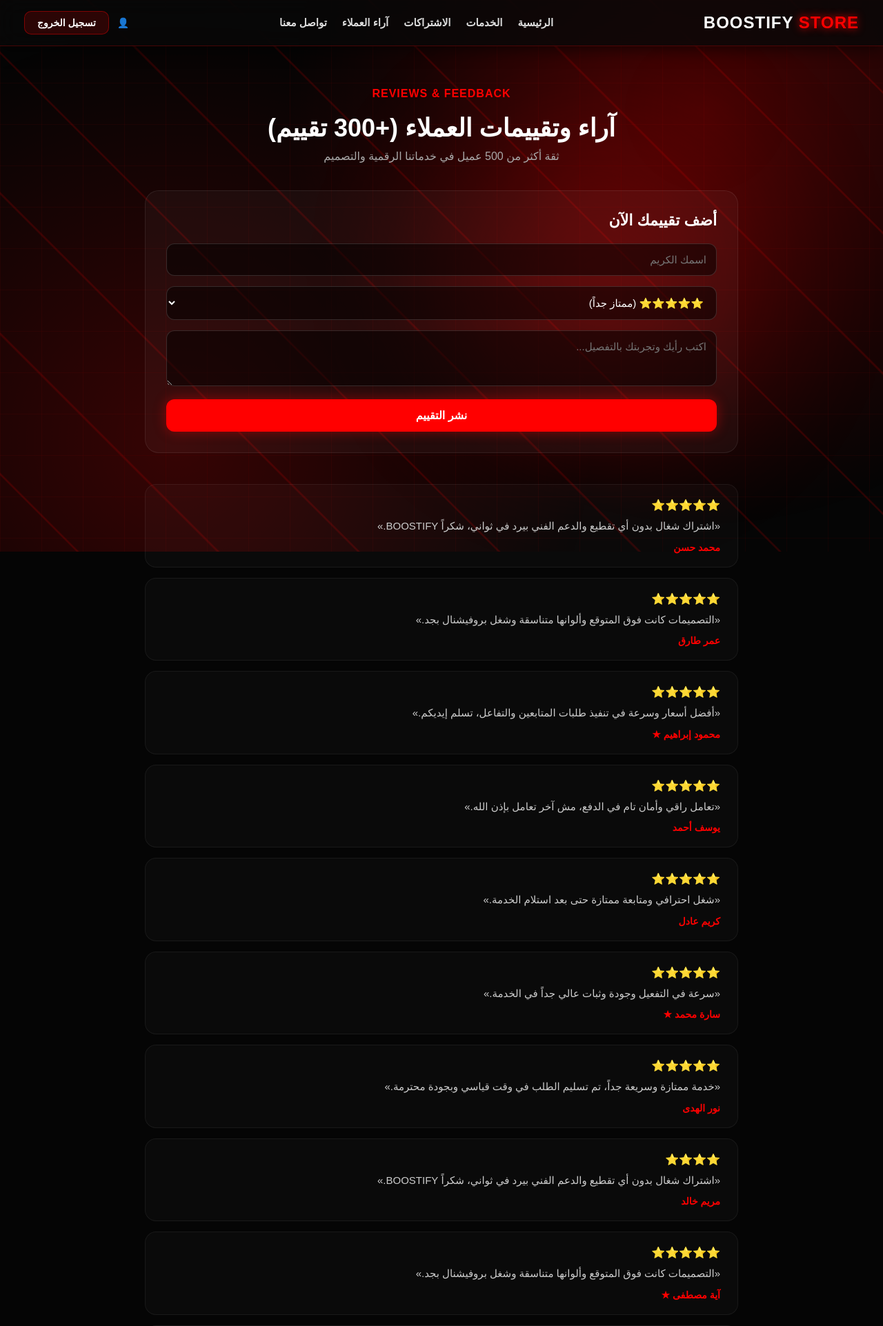
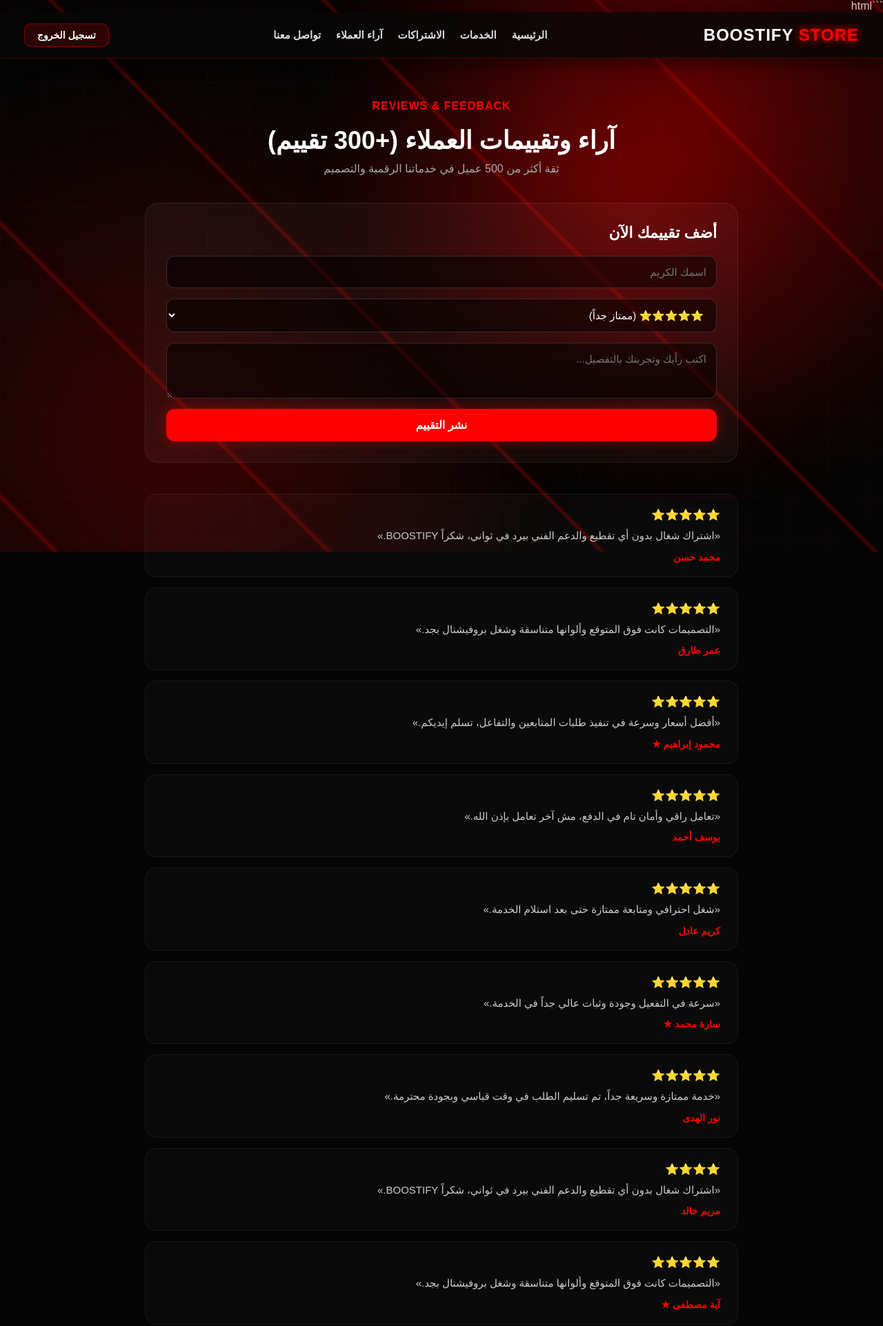
Before and after one commit to maarwan7081828/BOOSTIFY_STORE1, a Flask app: page /reviews in a window 1280 px wide. Shown: the top 1923 px of the page at 69% size. Run offline with Flask 3, Linux system fonts and the light colour scheme; a user stored in the database is signed in.

Commit message:
Restore neon grid and moving laser background

````diff
--- a/static/css/style.css
+++ b/static/css/style.css
@@ -2,6 +2,10 @@
     box-sizing: border-box;
     margin: 0;
     padding: 0;
+}
+
+html {
+    scroll-behavior: smooth;
 }
 
 body {
@@ -14,93 +18,226 @@ body {
     overflow-x: hidden;
 }
 
-/* ================= الخطوط والشبكة النيون المتحركة في الخلفية (نفس الفيديو) ================= */
+/* =========================================================
+   NEON BACKGROUND
+========================================================= */
+
 .animated-bg-lines {
     position: fixed;
-    top: 0;
-    left: 0;
+    inset: 0;
     width: 100vw;
     height: 100vh;
+
     pointer-events: none;
-    z-index: -1;
     overflow: hidden;
+
+    z-index: 0;
+
     background:
-        radial-gradient(circle at 80% 20%, rgba(255, 0, 0, 0.25) 0%, transparent 50%),
-        radial-gradient(circle at 20% 80%, rgba(255, 0, 0, 0.2) 0%, transparent 50%),
-        linear-gradient(rgba(255, 0, 0, 0.05) 1px, transparent 1px),
-        linear-gradient(90deg, rgba(255, 0, 0, 0.05) 1px, transparent 1px);
-    background-size: 100% 100%, 100% 100%, 60px 60px, 60px 60px;
+        radial-gradient(
+            circle at 80% 20%,
+            rgba(255, 0, 0, 0.28) 0%,
+            transparent 48%
+        ),
+        radial-gradient(
+            circle at 20% 80%,
+            rgba(255, 0, 0, 0.20) 0%,
+            transparent 48%
+        ),
+        linear-gradient(
+            rgba(255, 0, 0, 0.055) 1px,
+            transparent 1px
+        ),
+        linear-gradient(
+            90deg,
+            rgba(255, 0, 0, 0.055) 1px,
+            transparent 1px
+        );
+
+    background-size:
+        100% 100%,
+        100% 100%,
+        60px 60px,
+        60px 60px;
 }
 
-/* خطوط الليزر النيون المائلة اللي بتتحرك */
+/* =========================================================
+   MOVING LASER GRID
+========================================================= */
+
 .animated-bg-lines::before {
     content: "";
+
     position: absolute;
-    top: -50%;
-    left: -50%;
-    width: 200%;
-    height: 200%;
-    background: repeating-linear-gradient(
+
+    top: -60%;
+    left: -60%;
+
+    width: 220%;
+    height: 220%;
+
+    background:
+        repeating-linear-gradient(
             45deg,
-        transparent,
-        transparent 140px,
-        rgba(255, 0, 0, 0.08) 140px,
-        rgba(255, 0, 0, 0.18) 142px,
-        transparent 144px
+            transparent 0px,
+            transparent 138px,
+
+            rgba(255, 0, 0, 0.035) 138px,
+            rgba(255, 0, 0, 0.14) 140px,
+            rgba(255, 0, 0, 0.23) 142px,
+            rgba(255, 0, 0, 0.14) 144px,
+
+            transparent 146px,
+            transparent 280px
         );
-    animation: moveLines 20s linear infinite;
+
+    filter:
+        drop-shadow(
+            0 0 5px rgba(255, 0, 0, 0.35)
+        )
+        drop-shadow(
+            0 0 15px rgba(255, 0, 0, 0.18)
+        );
+
+    animation:
+        neonLinesMove 13s linear infinite;
 }
 
-/* توهج ضوئي أحمر ناعم متحرك */
+/* =========================================================
+   RED GLOW ORB
+========================================================= */
+
 .animated-bg-lines::after {
     content: "";
+
     position: absolute;
-    width: 500px;
-    height: 500px;
-    background: radial-gradient(circle, rgba(255, 0, 0, 0.4) 0%, transparent 70%);
-    filter: blur(80px);
-    top: 10%;
-    right: 5%;
+
+    width: 650px;
+    height: 650px;
+
+    top: -180px;
+    right: -120px;
+
     border-radius: 50%;
-    animation: pulseOrb 8s ease-in-out infinite alternate;
+
+    background:
+        radial-gradient(
+            circle,
+            rgba(255, 0, 0, 0.40) 0%,
+            rgba(255, 0, 0, 0.20) 25%,
+            rgba(255, 0, 0, 0.07) 45%,
+            transparent 72%
+        );
+
+    filter: blur(70px);
+
+    animation:
+        neonOrbMove 8s ease-in-out infinite alternate;
 }
 
-@keyframes moveLines {
-    0% { transform: translateY(0); }
-    100% { transform: translateY(200px); }
+/* =========================================================
+   ANIMATIONS
+========================================================= */
+
+@keyframes neonLinesMove {
+
+    0% {
+        transform:
+            translate3d(-100px, -100px, 0);
     }
 
-@keyframes pulseOrb {
-    0% { transform: scale(1) translate(0, 0); opacity: 0.6; }
-    100% { transform: scale(1.3) translate(-80px, 60px); opacity: 1; }
+    50% {
+        transform:
+            translate3d(40px, 100px, 0);
     }
 
-/* ================= NAVBAR ================= */
+    100% {
+        transform:
+            translate3d(180px, 220px, 0);
+    }
+}
+
+@keyframes neonOrbMove {
+
+    0% {
+        transform:
+            translate(0, 0)
+            scale(0.85);
+
+        opacity: 0.55;
+    }
+
+    50% {
+        opacity: 0.8;
+    }
+
+    100% {
+        transform:
+            translate(-190px, 150px)
+            scale(1.25);
+
+        opacity: 1;
+    }
+}
+
+/* =========================================================
+   KEEP WEBSITE CONTENT ABOVE BACKGROUND
+========================================================= */
+
+body > *:not(.animated-bg-lines) {
+    position: relative;
+    z-index: 1;
+}
+
+/* =========================================================
+   NAVBAR
+========================================================= */
+
 .navbar {
     display: flex;
     justify-content: space-between;
     align-items: center;
+
     padding: 16px 35px;
-    background: rgba(8, 8, 8, 0.8);
+
+    background: rgba(8, 8, 8, 0.82);
+
     backdrop-filter: blur(15px);
-    border-bottom: 1px solid rgba(255, 0, 0, 0.25);
-    box-shadow: 0 4px 25px rgba(0, 0, 0, 0.6);
+    -webkit-backdrop-filter: blur(15px);
+
+    border-bottom:
+        1px solid rgba(255, 0, 0, 0.25);
+
+    box-shadow:
+        0 4px 25px rgba(0, 0, 0, 0.6),
+        0 0 20px rgba(255, 0, 0, 0.04);
+
     position: sticky;
     top: 0;
+
     z-index: 1000;
 }
 
 .logo {
     font-size: 24px;
     font-weight: bold;
+
     color: #fff;
+
     text-decoration: none;
+
     letter-spacing: 1px;
+
+    text-shadow:
+        0 0 10px rgba(255, 255, 255, 0.08);
 }
 
 .logo span {
     color: #ff0000;
-    text-shadow: 0 0 12px rgba(255, 0, 0, 0.9);
+
+    text-shadow:
+        0 0 8px rgba(255, 0, 0, 0.8),
+        0 0 20px rgba(255, 0, 0, 0.45);
 }
 
 .navbar nav {
@@ -111,34 +248,66 @@ body {
 
 .navbar nav a {
     color: #ddd;
+
     text-decoration: none;
+
     font-size: 15px;
     font-weight: bold;
+
     white-space: nowrap;
-    transition: 0.3s;
+
+    transition:
+        color .3s ease,
+        text-shadow .3s ease,
+        transform .3s ease;
 }
 
 .navbar nav a:hover {
     color: #ff0000;
-    text-shadow: 0 0 10px rgba(255, 0, 0, 0.6);
+
+    text-shadow:
+        0 0 10px rgba(255, 0, 0, 0.65);
+
+    transform: translateY(-2px);
 }
 
+/* =========================================================
+   LOGIN BUTTON
+========================================================= */
+
 .login-btn {
-    background: rgba(255, 0, 0, 0.15);
+    background:
+        rgba(255, 0, 0, 0.15);
+
     color: #fff;
+
     padding: 8px 18px;
+
     border-radius: 10px;
+
     text-decoration: none;
+
     font-size: 14px;
     font-weight: bold;
-    border: 1px solid rgba(255, 0, 0, 0.4);
-    transition: 0.3s;
+
+    border:
+        1px solid rgba(255, 0, 0, 0.4);
+
+    transition: .3s ease;
+
     white-space: nowrap;
 }
 
 .login-btn:hover {
     background: #ff0000;
-    box-shadow: 0 0 20px rgba(255, 0, 0, 0.6);
+
+    color: #fff;
+
+    box-shadow:
+        0 0 20px rgba(255, 0, 0, 0.6),
+        0 0 40px rgba(255, 0, 0, 0.18);
+
+    transform: translateY(-2px);
 }
 
 .user-menu {
@@ -149,120 +318,351 @@ body {
 
 .user-name {
     color: #ff0000;
+
     font-weight: bold;
+
     font-size: 14px;
+
+    text-shadow:
+        0 0 10px rgba(255, 0, 0, 0.4);
 }
 
-/* ضبط الموبايل: اللوجو يمين والقائمة أزرار تحت بعض على الشمال */
+/* =========================================================
+   CARDS
+========================================================= */
+
+.card,
+.service-card,
+.subscription-card,
+.feature-card {
+
+    background:
+        rgba(18, 18, 18, 0.72);
+
+    border:
+        1px solid rgba(255, 0, 0, 0.20);
+
+    border-radius: 16px;
+
+    padding: 24px;
+
+    backdrop-filter: blur(10px);
+    -webkit-backdrop-filter: blur(10px);
+
+    transition:
+        transform .3s ease,
+        border-color .3s ease,
+        box-shadow .3s ease;
+
+    box-shadow:
+        0 5px 20px rgba(0, 0, 0, 0.4);
+}
+
+.card:hover,
+.service-card:hover,
+.subscription-card:hover,
+.feature-card:hover {
+
+    border-color: #ff0000;
+
+    box-shadow:
+        0 0 25px rgba(255, 0, 0, 0.35),
+        0 0 50px rgba(255, 0, 0, 0.08);
+
+    transform:
+        translateY(-5px);
+}
+
+/* =========================================================
+   STAT CIRCLE
+========================================================= */
+
+.stat-circle-icon {
+
+    width: 75px;
+    height: 75px;
+
+    border-radius: 50%;
+
+    margin:
+        0 auto 15px;
+
+    display: flex;
+
+    align-items: center;
+    justify-content: center;
+
+    font-size: 24px;
+
+    background:
+        radial-gradient(
+            circle,
+            rgba(255, 0, 0, 0.25) 0%,
+            rgba(15, 15, 15, 0.9) 100%
+        );
+
+    border:
+        2px solid #ff0000;
+
+    box-shadow:
+        0 0 15px rgba(255, 0, 0, 0.5),
+        inset 0 0 15px rgba(255, 0, 0, 0.10);
+
+    animation:
+        pulseGlow 2.5s infinite alternate ease-in-out;
+}
+
+@keyframes pulseGlow {
+
+    0% {
+        transform: scale(.96);
+
+        box-shadow:
+            0 0 10px rgba(255, 0, 0, 0.3);
+    }
+
+    100% {
+        transform: scale(1.05);
+
+        box-shadow:
+            0 0 25px rgba(255, 0, 0, 0.8),
+            0 0 45px rgba(255, 0, 0, 0.18);
+    }
+}
+
+/* =========================================================
+   BUTTONS
+========================================================= */
+
+.primary-btn,
+.order-btn {
+
+    display: inline-block;
+
+    padding: 13px 28px;
+
+    background: #ff0000;
+
+    color: #fff;
+
+    border-radius: 12px;
+
+    text-decoration: none;
+
+    font-weight: bold;
+
+    border: none;
+
+    cursor: pointer;
+
+    box-shadow:
+        0 0 18px rgba(255, 0, 0, 0.4);
+
+    transition: .3s ease;
+}
+
+.primary-btn:hover,
+.order-btn:hover {
+
+    transform:
+        translateY(-3px)
+        scale(1.02);
+
+    box-shadow:
+        0 0 30px rgba(255, 0, 0, 0.7),
+        0 0 55px rgba(255, 0, 0, 0.20);
+}
+
+.secondary-btn {
+
+    display: inline-block;
+
+    padding: 13px 28px;
+
+    color: #fff;
+
+    border:
+        1px solid rgba(255, 255, 255, 0.15);
+
+    background:
+        rgba(255, 255, 255, 0.04);
+
+    border-radius: 12px;
+
+    text-decoration: none;
+
+    font-weight: bold;
+
+    transition: .3s ease;
+}
+
+.secondary-btn:hover {
+
+    border-color: #ff0000;
+
+    color: #fff;
+
+    box-shadow:
+        0 0 15px rgba(255, 0, 0, 0.3);
+}
+
+/* =========================================================
+   FOOTER
+========================================================= */
+
+footer {
+
+    position: relative;
+
+    z-index: 2;
+
+    padding: 35px 20px;
+
+    margin-top: 50px;
+
+    text-align: center;
+
+    background:
+        rgba(5, 5, 5, 0.85);
+
+    border-top:
+        1px solid rgba(255, 0, 0, 0.18);
+
+    box-shadow:
+        0 -10px 35px rgba(0, 0, 0, 0.4);
+}
+
+.footer-logo {
+
+    font-size: 22px;
+
+    font-weight: bold;
+
+    color: #fff;
+
+    margin-bottom: 10px;
+}
+
+.footer-logo span {
+
+    color: #ff0000;
+
+    text-shadow:
+        0 0 12px rgba(255, 0, 0, .8);
+}
+
+footer p {
+
+    color: #777;
+
+    font-size: 13px;
+
+    line-height: 1.8;
+}
+
+/* =========================================================
+   MOBILE
+========================================================= */
+
 @media (max-width: 768px) {
+
     .navbar {
+
         flex-direction: row;
+
         align-items: flex-start;
+
         justify-content: space-between;
+
         padding: 15px;
     }
 
     .navbar nav {
+
         display: flex;
+
         flex-direction: column;
+
         align-items: flex-start;
+
         gap: 8px;
+
         order: 2;
     }
 
     .navbar nav a {
+
         font-size: 12.5px;
+
         padding: 5px 12px;
-        background: rgba(255, 255, 255, 0.05);
-        border: 1px solid rgba(255, 0, 0, 0.25);
+
+        background:
+            rgba(255, 255, 255, 0.05);
+
+        border:
+            1px solid rgba(255, 0, 0, 0.25);
+
         border-radius: 8px;
+
         width: 100%;
+
         text-align: center;
     }
 
     .logo {
+
         order: 1;
+
         font-size: 19px;
     }
 
-    .login-btn, .user-menu {
+    .login-btn,
+    .user-menu {
+
         order: 3;
+
         font-size: 12px;
+
         padding: 5px 10px;
+    }
+
+    .animated-bg-lines::after {
+
+        width: 400px;
+        height: 400px;
+
+        top: -80px;
+        right: -100px;
+
+        filter: blur(55px);
     }
 }
 
-/* ================= تصميم الكروت وحواف النيون ================= */
-.card, .service-card, .subscription-card, .feature-card {
-    background: rgba(18, 18, 18, 0.7);
-    border: 1px solid rgba(255, 0, 0, 0.2);
-    border-radius: 16px;
-    padding: 24px;
-    backdrop-filter: blur(10px);
-    transition: 0.3s;
-    box-shadow: 0 5px 20px rgba(0, 0, 0, 0.4);
+@media (max-width: 480px) {
+
+    .navbar {
+
+        padding: 12px;
     }
 
-.card:hover, .service-card:hover, .subscription-card:hover, .feature-card:hover {
-    border-color: #ff0000;
-    box-shadow: 0 0 25px rgba(255, 0, 0, 0.35);
-    transform: translateY(-4px);
+    .logo {
+
+        font-size: 17px;
     }
 
-/* ================= دوائر الإحصائيات ================= */
-.stat-circle-icon {
-    width: 75px;
-    height: 75px;
-    border-radius: 50%;
-    margin: 0 auto 15px;
-    display: flex;
-    align-items: center;
-    justify-content: center;
-    font-size: 24px;
-    background: radial-gradient(circle, rgba(255, 0, 0, 0.25) 0%, rgba(15, 15, 15, 0.9) 100%);
-    border: 2px solid #ff0000;
-    box-shadow: 0 0 15px rgba(255, 0, 0, 0.5);
-    animation: pulseGlow 2.5s infinite alternate ease-in-out;
+    .navbar nav a {
+
+        font-size: 11px;
+
+        padding:
+            5px 8px;
     }
 
-@keyframes pulseGlow {
-    0% { transform: scale(0.96); box-shadow: 0 0 10px rgba(255, 0, 0, 0.3); }
-    100% { transform: scale(1.05); box-shadow: 0 0 25px rgba(255, 0, 0, 0.8); }
+    .primary-btn,
+    .order-btn,
+    .secondary-btn {
+
+        padding:
+            11px 20px;
     }
-
-/* ================= الأزرار ================= */
-.primary-btn, .order-btn {
-    display: inline-block;
-    padding: 13px 28px;
-    background: #ff0000;
-    color: #fff;
-    border-radius: 12px;
-    text-decoration: none;
-    font-weight: bold;
-    border: none;
-    cursor: pointer;
-    box-shadow: 0 0 18px rgba(255, 0, 0, 0.4);
-    transition: 0.3s;
 }
-
-.primary-btn:hover, .order-btn:hover {
-    transform: translateY(-2px);
-    box-shadow: 0 0 30px rgba(255, 0, 0, 0.7);
-}
-
-.secondary-btn {
-    display: inline-block;
-    padding: 13px 28px;
-    color: #fff;
-    border: 1px solid rgba(255, 255, 255, 0.15);
-    background: rgba(255, 255, 255, 0.04);
-    border-radius: 12px;
-    text-decoration: none;
-    font-weight: bold;
-    transition: .3s;
-}
-
-.secondary-btn:hover {
-    border-color: #ff0000;
-    box-shadow: 0 0 15px rgba(255, 0, 0, 0.3);
-}
--- a/templates/base.html
+++ b/templates/base.html
@@ -1,44 +1,136 @@
+```html
 <!DOCTYPE html>
 <html lang="ar" dir="rtl">
 
 <head>
     <meta charset="UTF-8">
-    <meta name="viewport" content="width=device-width, initial-scale=1.0">
+
+    <meta name="viewport"
+          content="width=device-width, initial-scale=1.0">
+
     <title>{% block title %}BOOSTIFY STORE{% endblock %}</title>
-    <link rel="stylesheet" href="{{ url_for('static', filename='css/style.css') }}">
+
+    <link rel="stylesheet"
+          href="{{ url_for('static', filename='css/style.css') }}">
+
+    {% block head %}{% endblock %}
 </head>
 
 <body>
 
+    <!-- =====================================================
+         ANIMATED NEON BACKGROUND
+    ====================================================== -->
+
     <div class="animated-bg-lines"></div>
 
+
+    <!-- =====================================================
+         NAVBAR
+    ====================================================== -->
+
     <header class="navbar">
-        <a href="{{ url_for('home') }}" class="logo">
+
+        <a href="{{ url_for('home') }}"
+           class="logo">
+
             BOOSTIFY <span>STORE</span>
+
         </a>
 
+
         <nav>
-            <a href="{{ url_for('home') }}">الرئيسية</a>
-            <a href="{{ url_for('services') }}">الخدمات</a>
-            <a href="{{ url_for('subscriptions') }}">الاشتراكات</a>
-            <a href="{{ url_for('reviews') }}">آراء العملاء</a>
-            <a href="{{ url_for('contact') }}">تواصل معنا</a>
+
+            <a href="{{ url_for('home') }}">
+                الرئيسية
+            </a>
+
+            <a href="{{ url_for('services') }}">
+                الخدمات
+            </a>
+
+            <a href="{{ url_for('subscriptions') }}">
+                الاشتراكات
+            </a>
+
+            <a href="{{ url_for('reviews') }}">
+                آراء العملاء
+            </a>
+
+            <a href="{{ url_for('contact') }}">
+                تواصل معنا
+            </a>
+
         </nav>
 
+
+        <!-- =================================================
+             USER
+        ================================================== -->
+
         {% if session.get('user_id') %}
+
             <div class="user-menu">
-                <span class="user-name">👤 {{ session.get('name') }}</span>
-                <a href="{{ url_for('logout') }}" class="login-btn">تسجيل الخروج</a>
+
+                <span class="user-name">
+                    {{ session.get('name') }}
+                </span>
+
+                <a href="{{ url_for('logout') }}"
+                   class="login-btn">
+
+                    تسجيل الخروج
+
+                </a>
+
             </div>
+
         {% else %}
-            <a href="{{ url_for('login') }}" class="login-btn">تسجيل الدخول</a>
+
+            <a href="{{ url_for('login') }}"
+               class="login-btn">
+
+                تسجيل الدخول
+
+            </a>
+
         {% endif %}
+
     </header>
 
+
+    <!-- =====================================================
+         MAIN CONTENT
+    ====================================================== -->
+
     <main>
+
         {% block content %}
         {% endblock %}
+
     </main>
 
+
+    <!-- =====================================================
+         FOOTER
+    ====================================================== -->
+
+    <footer>
+
+        <div class="footer-logo">
+            BOOSTIFY <span>STORE</span>
+        </div>
+
+        <p>
+            © 2026 BOOSTIFY STORE — جميع الحقوق محفوظة.
+        </p>
+
+    </footer>
+
+
+    {% block scripts %}{% endblock %}
+
 </body>
+
 </html>
+```
````
Lines whose indentation alone changed are shown as unchanged.
